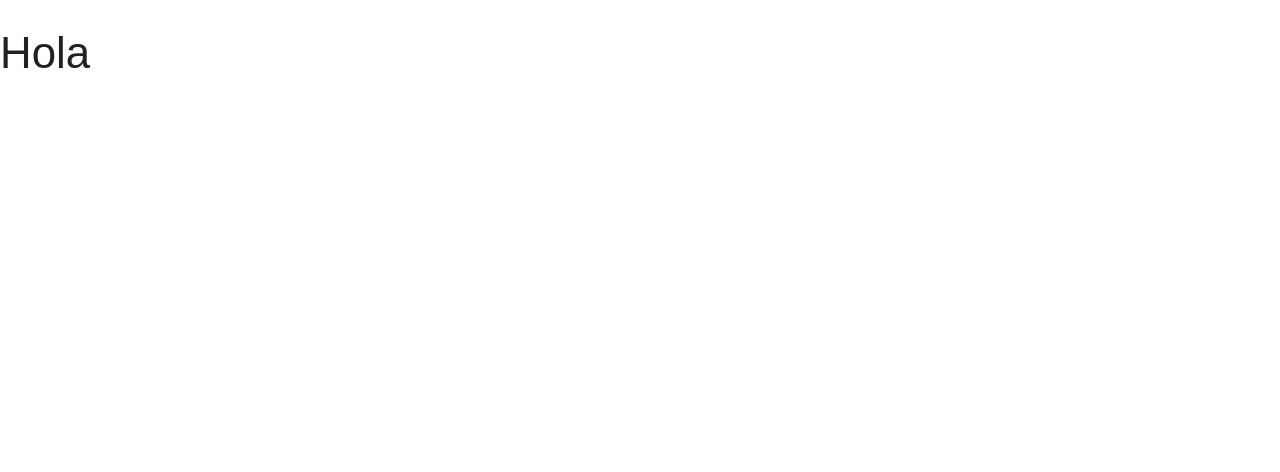
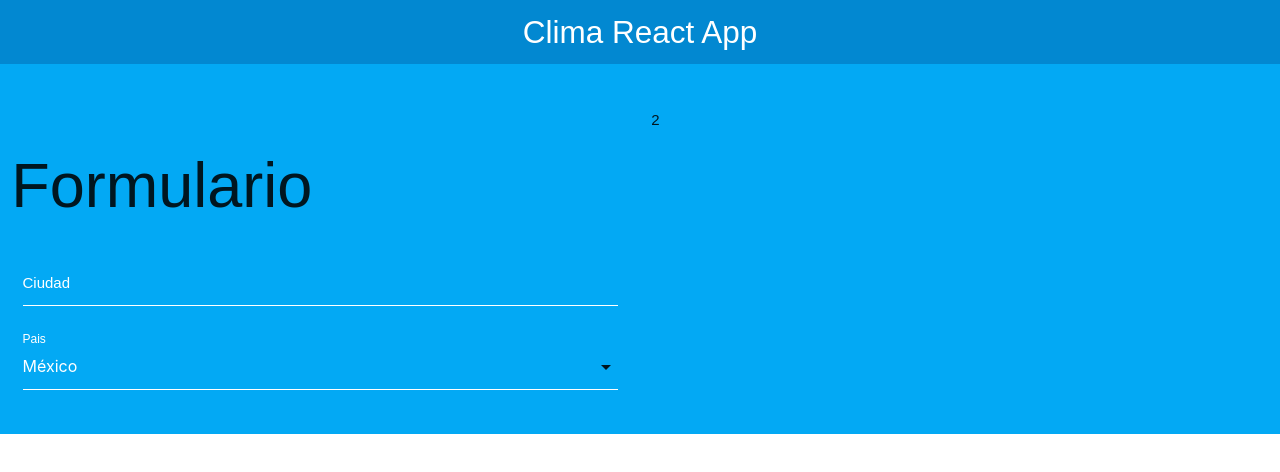
Before and after one commit to lpablos/app-react-clima, a React (Create React App) app: page / in a window 1280 px wide. Shown: the top 472 px of the page. Built offline with nearby package versions, Linux system fonts and the light colour scheme.

Commit message:
Formulario para las busquedas del clima

```diff
--- a/src/App.jsx
+++ b/src/App.jsx
@@ -1,10 +1,22 @@
-import React from 'react'
+import React, {Fragment} from 'react'
+import Header from './components/Header'
+import Formulario from './components/Formulario'
 
 const App = () => {
   return (
-    <div>
-      <h3>Hola</h3>
-    </div>
+    <Fragment>
+      <Header titulo="Clima React App"/>
+      <div className="contenedor-form">
+        <div className="row">
+          <div className="col m6 s12">
+            <Formulario/>
+          </div>
+          <div className="col m6 s12">
+            2
+          </div>
+        </div>
+      </div>
+    </Fragment>
   )
 }
 
--- /dev/null
+++ b/src/components/Formulario.jsx
@@ -0,0 +1,52 @@
+import React, {Fragment, useState} from 'react'
+
+const Formulario = () => {
+    const [busqueda, setBusqueda] = useState({
+        ciudad: '',
+        pais: 'MX'
+
+    })
+    // Fragmentar a busqueda para el value
+    const { ciudad, pais} = busqueda;
+
+    // Function que coloca los elementos en el state
+    const handleChange = e => {
+        setBusqueda({
+            ...busqueda,
+            [e.target.name] : e.target.value
+        })
+    }
+    return (
+        <Fragment>
+            <h1>Formulario</h1>
+            <form action="" method="post">
+                <div className="input-field col s12">
+                    <input type="text"
+                        name="ciudad"
+                        id="ciudad"
+                        value={ciudad}
+                        onChange={handleChange}/>
+                    <label htmlFor="ciudad">Ciudad</label>
+                </div>
+                <div className="input-field col s12">
+                    <select
+                        name="pais"
+                        id="pais"
+                        value={pais}
+                        onChange={handleChange}>
+                        <option value="US">Estados Unidos</option>
+                        <option value="MX">México</option>
+                        <option value="AR">Argentina</option>
+                        <option value="CO">Colombia</option>
+                        <option value="CR">Costa Rica</option>
+                        <option value="ES">España</option>
+                        <option value="PE">Perú</option>
+                    </select>
+                    <label htmlFor="pais">Pais</label>
+                </div>
+            </form>
+        </Fragment>
+    )
+}
+
+export default Formulario
--- /dev/null
+++ b/src/components/Header.jsx
@@ -0,0 +1,16 @@
+import React, {Fragment} from 'react'
+
+const Header = ({titulo}) => {
+    return (
+        <Fragment>
+            <nav>
+                <div className="nav-wrapper light-blue darken-2">
+                    <a href="#!" className="brand-logo">{titulo}</a>
+                </div>
+            </nav>
+
+        </Fragment>
+    )
+}
+
+export default Header
```
